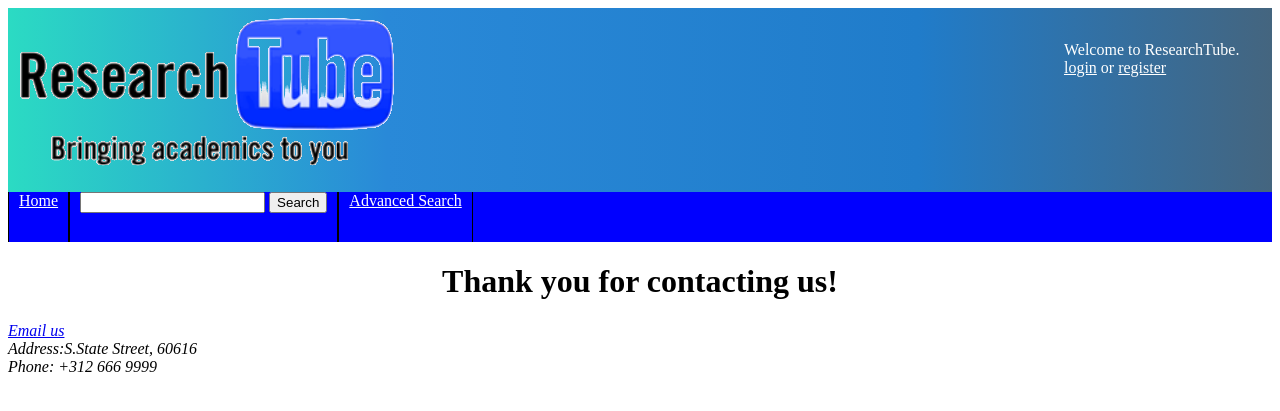
After one commit to johnwm47/487-Project, a Django app: page /accounts/contact/thanks/ in a window 1280 px wide. The commit adds this page. Shown: the top 411 px of the page. Run offline with Django 3.2, Linux system fonts and the light colour scheme; parts of the project's set-up code (start-up, migrations or seed data) failed here and were passed over.

Commit message:
E-mail Support
Hi ,guys. I managed to come up with the mail support function via the
build-in e-mail module. I think it's almost there, but a "CSRF"
exception always appeared in the last step which I really didn't know
how to handle. If we can fix that, we won't bother to wrestle with the
whole mail function in the future. :)

```diff
--- a/CS487Project/CS487Project/urls.py
+++ b/CS487Project/CS487Project/urls.py
@@ -25,7 +25,8 @@ urlpatterns = patterns('',
     url(r'^accounts/password_change/', 'django.contrib.auth.views.password_change'),
     url(r'^accounts/password_change_done/', 'django.contrib.auth.views.password_change_done'),
     url(r'accounts/register/', views.register),
-
+    url(r'^contact/$', views.contact),
+    url(r'^accounts/contact/thanks/$', views.thanks),
 )
 
 if settings.DEBUG:
--- a/CS487Project/CS487Project/views.py
+++ b/CS487Project/CS487Project/views.py
@@ -1,6 +1,7 @@
 from django.http import HttpResponseRedirect
-from django.shortcuts import render
+from django.shortcuts import render, render_to_response
 from forms import UserCreateForm
+from django.core.mail import send_mail
 
 def register(request):
         if request.method == 'POST':
@@ -13,3 +14,26 @@ def register(request):
         return render(request, "registration/register.html", {
                 'form': form,
         })
+
+def contact(request):
+        errors = []
+        if request.method == 'POST':
+                if not request.POST.get('subject', ''):
+                        errors.append('Enter a subject.')
+                if not request.POST.get('message', ''):
+                        errors.append('Enter a message.')
+                if request.POST.get('email') and '@' not in request.POST['email']:
+                        errors.append('Enter a valid e-mail address.')
+                if not errors:
+                        send_mail(
+                                request.POST['subject'],
+                                request.POST['message'],
+                                request.POST.get('email', 'noreply@example.com'),
+                                ['jzhu42@hawk.iit.edu'],
+                        )
+                        return HttpResponseRedirect('/accounts/contact/thanks/')
+        return render_to_response('contact/contact_form.html',
+                {'errors': errors})
+
+def thanks(request):
+        return render(request, 'contact/thanks.html')
--- /dev/null
+++ b/CS487Project/videos/templates/contact/thanks.html
@@ -0,0 +1,5 @@
+{% extends "videos/master.html" %}
+
+{% block title %}Thank you for contacting us!{% endblock %}
+
+{% block header %}Thank you for contacting us!{% endblock %}
--- a/CS487Project/videos/templates/videos/master.html
+++ b/CS487Project/videos/templates/videos/master.html
@@ -44,5 +44,10 @@
 {% block content %}
 {% endblock %}
 </div>
+<address>
+<a href="/contact">Email us</a><br>
+Address:S.State Street, 60616<br>
+Phone: +312 666 9999
+</address>
 </body>
 </html>
--- a/CS487Project/videos/templates/videos/view.html
+++ b/CS487Project/videos/templates/videos/view.html
@@ -47,13 +47,13 @@ please type in your comments.
 <p>name3 rankings3</p>
 <p>comments3</p>
 
-</div>-->
+
 <address>
-<a href="mailto:da000@gmail.com">Email us</a><br>
+<a href="mailto:da000@gmail.com">Email us: jyz@hawk.iit.edu</a><br>
 Address:S.State Street, 60616<br>
 Phone: +312 666 9999
 </address>
-
+</div>-->
 <script type="text/javascript">
 function makeView() {
         var r = new XMLHttpRequest();
```
Also changed, not shown: CS487Project/videos/templates/contact/contact_form.html (added, +19 -0 lines), 1 other file.
